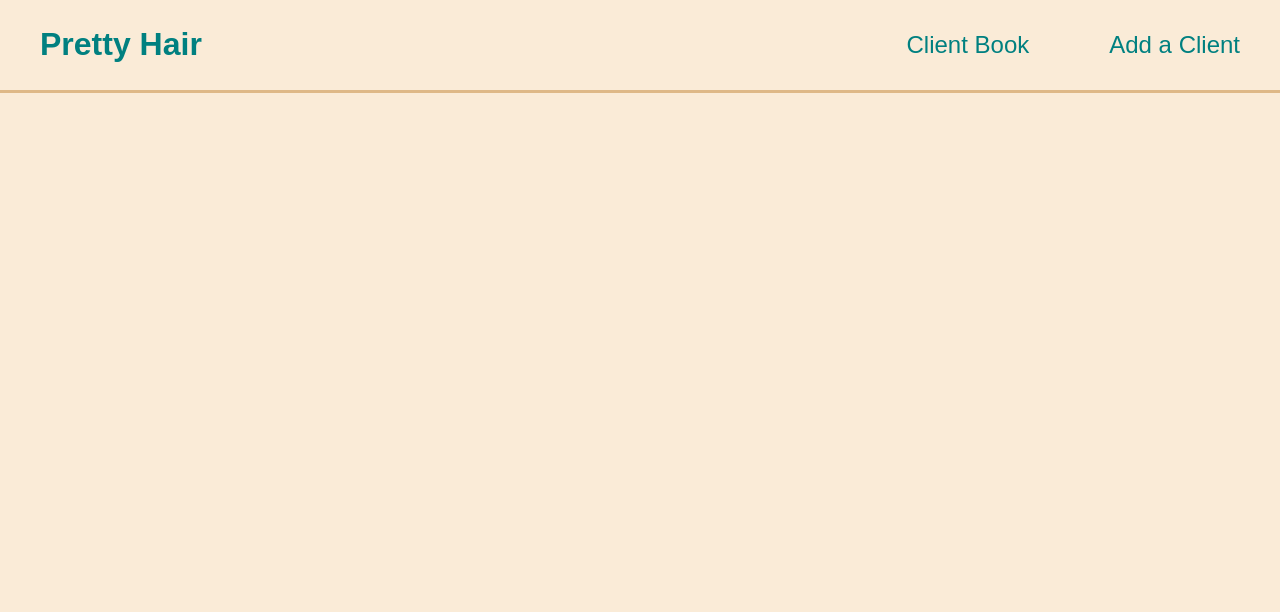
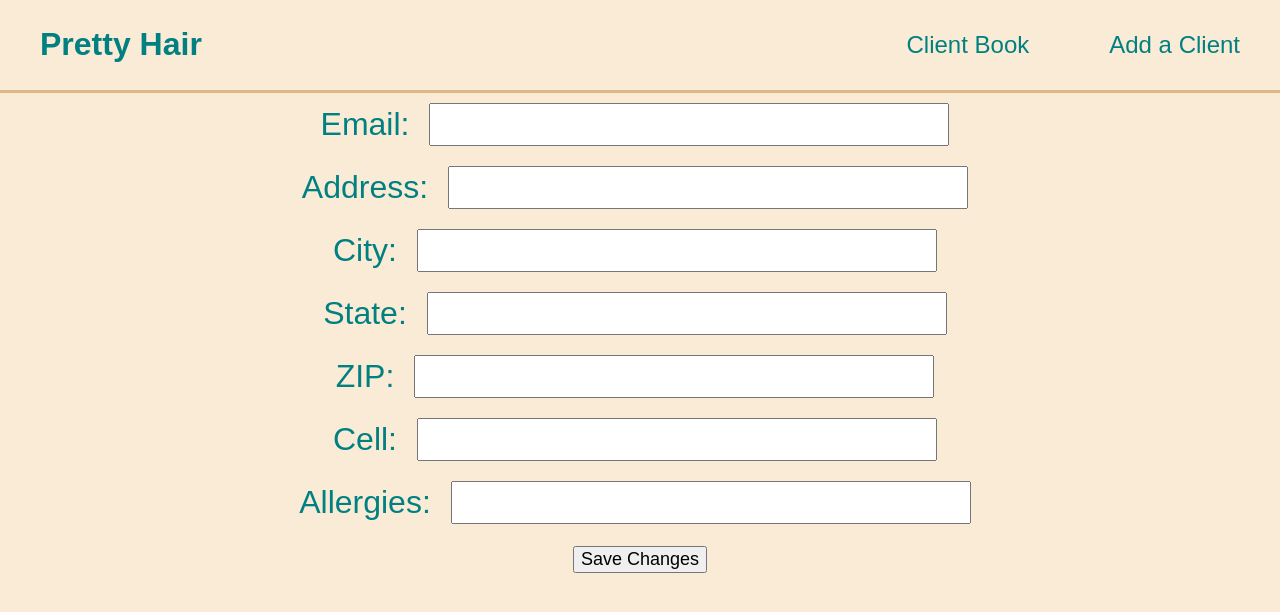
Before and after one commit to DannyNavi/DannyNavi.github.io, a React (Create React App) app in the folder pretty-hair/: page /editclient/1 in a window 1280 px wide. Shown: the top 612 px of the page. Built offline with nearby package versions, Linux system fonts and the light colour scheme; no server answers; a web font is replaced by a local one.

Commit message:
Added update method

```diff
--- a/pretty-hair/src/App.js
+++ b/pretty-hair/src/App.js
@@ -4,6 +4,7 @@ import Logo from './components/Logo';
 import Home from './components/Home';
 import ClientBook from './components/ClientBook';
 import AddClient from './components/AddClient'
+import EditClient from './components/EditClient';
 
 function App() {
   return (
@@ -12,10 +13,11 @@ function App() {
         <header className="App-header">
           <Logo/>
         </header>
-          <Routes>
+        <Routes>
           <Route path="/" element={<Home />} />
           <Route path="/clientbook" element={<ClientBook/>}/>
           <Route path="/addclient" element={<AddClient/>}/>
+          <Route path="/editclient/:id" element ={<EditClient/>}/>
         </Routes>
       </BrowserRouter>
     </div>
--- a/pretty-hair/src/components/ClientCard.js
+++ b/pretty-hair/src/components/ClientCard.js
@@ -1,5 +1,4 @@
-import react from "react";
-
+import {Link} from "react-router-dom";
 function ClientCard(props){
     const client = props.client
 
@@ -10,10 +9,8 @@ function ClientCard(props){
         const res = await fetch(`https://dannynavi-github-io.onrender.com/api/clients/${id}`, {
             method: 'DELETE',
         });
-        console.log(id)
 
         if (!res.ok) throw new Error('Failed to delete client');
-            alert(id);
         // You can call a prop function here to refresh the client list if needed
         } catch (err) {
         console.error(err);
@@ -24,6 +21,9 @@ function ClientCard(props){
     return(
         <div key={client._id} className="client-card" style={{ border: '1px solid #ccc', padding: '1rem', margin: '1rem 0' }}>
             <button onClick={() => deleteClient(client._id)}>Delete</button>
+            <Link to={`/editclient/${client._id}`}>
+                <button>Edit</button>
+            </Link>
             <h2>{client.name}</h2>
             <p><strong>Email:</strong> {client.email}</p>
             <p><strong>Address:</strong> {client.address}</p>
--- /dev/null
+++ b/pretty-hair/src/components/EditClient.js
@@ -0,0 +1,116 @@
+import React, { useEffect } from 'react';
+import { useParams, useNavigate } from 'react-router-dom';
+import { useForm } from 'react-hook-form';
+import '../styles/AddClient.css'
+
+function EditClient(){
+    const { id } = useParams();
+    const navigate = useNavigate();
+    const { register, handleSubmit, setValue, formState: { errors } } = useForm();
+
+    useEffect(() => {
+        fetch(`https://dannynavi-github-io.onrender.com/api/clients/${id}`)
+        .then(res => res.json())
+        .then(data => {
+            // Populate only editable fields
+            ['email','address','city','state','zip','cell','allergies','services']
+            .forEach(field => setValue(field, data[field] || ''));
+        })
+        .catch(err => console.error(err));
+    }, [id, setValue]);
+
+    const onSubmit = data => {
+        fetch(`https://dannynavi-github-io.onrender.com/api/clients/${id}`, {
+        method: 'PUT',
+        headers: { 'Content-Type': 'application/json' },
+        body: JSON.stringify(data),
+        })
+        .then(res => {
+            if (!res.ok) throw new Error('Update failed');
+            navigate('/clientbook');
+        })
+        .catch(err => alert(err.message));
+    };
+    return(
+        <form className="clientform" onSubmit={handleSubmit(onSubmit)} autoComplete="off">
+        <div>
+            <label>Email:</label>
+            <input
+            type="email"
+            {...register('email', { required: 'Email is required' })}
+            />
+            {errors.email && <p>{errors.email.message}</p>}
+        </div>
+
+        <div>
+            <label>Address:</label>
+            <input
+            type="text"
+            {...register('address', { required: 'Address is required' })}
+            />
+            {errors.address && <p>{errors.address.message}</p>}
+        </div>
+
+        <div>
+            <label>City:</label>
+            <input
+            type="text"
+            {...register('city', { required: 'City is required' })}
+            />
+            {errors.city && <p>{errors.city.message}</p>}
+        </div>
+
+        <div>
+            <label>State:</label>
+            <input
+            type="text"
+            {...register('state', { required: 'State is required' })}
+            />
+            {errors.state && <p>{errors.state.message}</p>}
+        </div>
+
+        <div>
+            <label>ZIP:</label>
+            <input
+            type="text"
+            {...register('zip', {
+                required: 'ZIP code is required',
+                pattern: {
+                value: /^\d{5}$/,
+                message: 'ZIP must be 5 digits',
+                },
+            })}
+            />
+            {errors.zip && <p>{errors.zip.message}</p>}
+        </div>
+
+        <div>
+            <label>Cell:</label>
+            <input
+            type="tel"
+            {...register('cell', {
+                required: 'Cell number is required',
+                pattern: {
+                value: /^[0-9\-+\s()]{7,15}$/,
+                message: 'Invalid phone number',
+                },
+            })}
+            />
+            {errors.cell && <p>{errors.cell.message}</p>}
+        </div>
+
+        <div>
+            <label>Allergies:</label>
+            <input
+            type="text"
+            {...register('allergies')}
+            />
+            {errors.allergies && <p>{errors.allergies.message}</p>}
+        </div>
+
+        <button type="submit">Save Changes</button>
+        </form>
+    );
+}
+
+export default EditClient
--- a/pretty-hair/src/styles/AddClient.css
+++ b/pretty-hair/src/styles/AddClient.css
@@ -10,6 +10,8 @@ label{
 
 input{
     font-size: xx-large;
+    width: 40%;
+    margin: 10px;
 }
 
 button{
```
